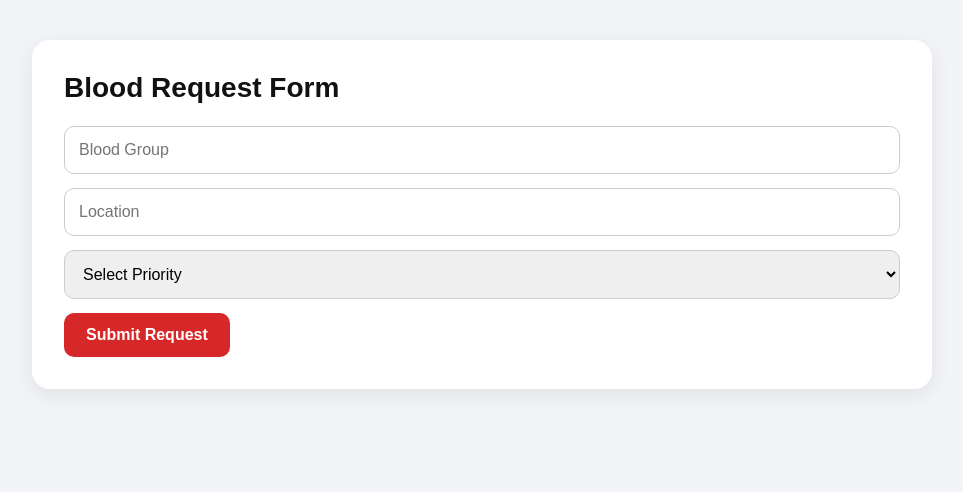
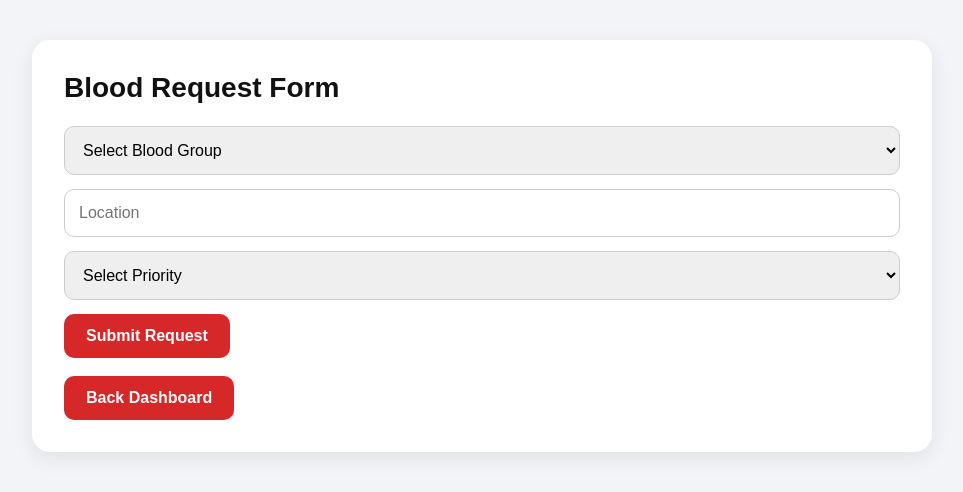
Before and after one commit to mihir1428/Blood-Donor-System, a plain HTML site: page Frontend/request-blood.html in a window 1280 px wide. Shown: the whole page, without its empty margins (158-1121 px from the left). Drawn offline with Linux system fonts and the light colour scheme.

Commit message:
Update request-blood.html

```diff
--- a/Frontend/request-blood.html
+++ b/Frontend/request-blood.html
@@ -10,7 +10,18 @@
       <h2>Blood Request Form</h2>
 
       <form onsubmit="createRequest(); return false;">
-        <input type="text" id="requestBloodGroup" placeholder="Blood Group" required>
+        <select id="requestBloodGroup" required>
+          <option value="">Select Blood Group</option>
+          <option value="A+">A+</option>
+          <option value="A-">A-</option>
+          <option value="B+">B+</option>
+          <option value="B-">B-</option>
+          <option value="O+">O+</option>
+          <option value="O-">O-</option>
+          <option value="AB+">AB+</option>
+          <option value="AB-">AB-</option>
+        </select>
+
         <input type="text" id="requestLocation" placeholder="Location" required>
 
         <select id="requestPriority" required>
@@ -21,6 +32,9 @@
 
         <button type="submit">Submit Request</button>
       </form>
+
+      <br>
+      <a href="dashboard.html"><button type="button">Back Dashboard</button></a>
     </div>
   </div>
 
```
